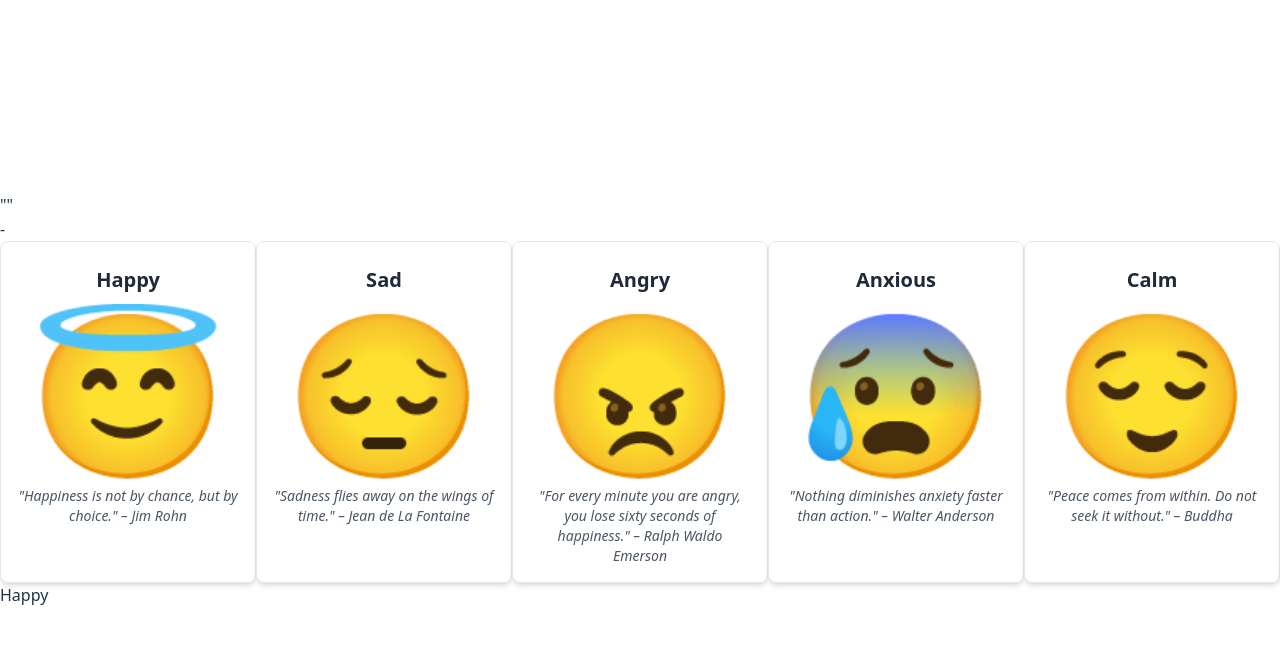
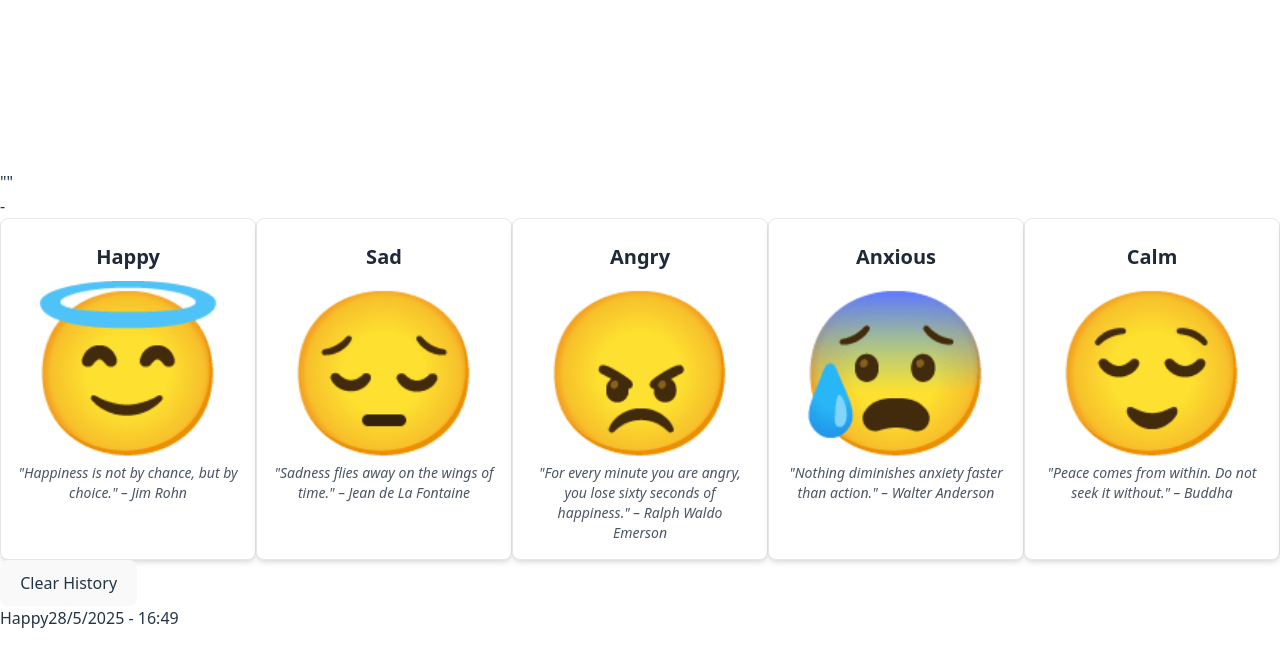
Before and after one commit to anjana732/mood-journal, a React (Vite) app: page / in a window 1280 px wide. Both pictures are taken after a click on the element 128 px from the left and 424 px from the top of the page. Shown: the top 666 px of the page. Built offline with nearby package versions, Linux system fonts and the light colour scheme; no server answers.

Commit message:
Add Clear History functionality

```diff
--- a/src/App.jsx
+++ b/src/App.jsx
@@ -8,61 +8,65 @@ function App() {
   const emojiObject = [
     {
       emojiName: "Happy",
-      emoji:"😇",
-      quote:"\"Happiness is not by chance, but by choice.\" – Jim Rohn" ,
+      emoji: "😇",
+      quote: "\"Happiness is not by chance, but by choice.\" – Jim Rohn",
 
     },
     {
       emojiName: "Sad",
-      emoji:"😔",
-      quote:"\"Sadness flies away on the wings of time.\" – Jean de La Fontaine" ,
+      emoji: "😔",
+      quote: "\"Sadness flies away on the wings of time.\" – Jean de La Fontaine",
 
     }, {
       emojiName: "Angry",
-      emoji:"😠",
-      quote:"\"For every minute you are angry, you lose sixty seconds of happiness.\" – Ralph Waldo Emerson"
+      emoji: "😠",
+      quote: "\"For every minute you are angry, you lose sixty seconds of happiness.\" – Ralph Waldo Emerson"
 
     }, {
       emojiName: "Anxious",
-      emoji:"😰",
-      quote:"\"Nothing diminishes anxiety faster than action.\" – Walter Anderson"
+      emoji: "😰",
+      quote: "\"Nothing diminishes anxiety faster than action.\" – Walter Anderson"
 
     }, {
       emojiName: "Calm",
-      emoji:"😌",
-      quote:"\"Peace comes from within. Do not seek it without.\" – Buddha"
+      emoji: "😌",
+      quote: "\"Peace comes from within. Do not seek it without.\" – Buddha"
 
     },
     {
       emojiName: "Tired",
-      emoji:"😪",
-      quote:"\"Rest when you're weary. Refresh and renew yourself.\" – Ralph Marston" ,
+      emoji: "😪",
+      quote: "\"Rest when you're weary. Refresh and renew yourself.\" – Ralph Marston",
 
     },
     {
       emojiName: "Loved",
-      emoji:"🥰",
-      quote:"\"To love and be loved is to feel the sun from both sides.\" – David Viscott" ,
+      emoji: "🥰",
+      quote: "\"To love and be loved is to feel the sun from both sides.\" – David Viscott",
 
     }
   ];
 
   const [selectMood, setSelectMood] = useState("");
 
-  function handleMoodSelect(moodObj){
+
+  function handleMoodSelect(moodObj) {
     setSelectMood(moodObj);
   }
+  const hasTodayMood = localStorage.getItem("todayMood") !== null;
 
   return (
     <>
-      <QuoteOfTheDay/>
-    <div id="emoji-container">
-     {emojiObject.map((mood)=>{
-      return <EmojiCard key={mood.emojiName} {...mood} onMoodSelect={handleMoodSelect}/>
-     } )}
+      <QuoteOfTheDay />
+      <div id="emoji-container">
+        {emojiObject.map((mood) => {
+          return <EmojiCard key={mood.emojiName} {...mood} onMoodSelect={handleMoodSelect} />
+        })}
       </div>
+      {
+        hasTodayMood && (<TodayMood mood={selectMood} />)
+      }
 
-    <TodayMood mood={selectMood}/>
     </>
   )
 }
--- a/src/components/EmojiCard.jsx
+++ b/src/components/EmojiCard.jsx
@@ -1,7 +1,17 @@
 function EmojiCard({ emojiName, emoji, quote , onMoodSelect}) {
 
     const handleClick = () =>{
-        onMoodSelect({mood:emojiName})
+        const now = new Date();
+        const today =  `${now.getDate()}/${now.getMonth() + 1}/${now.getFullYear()} - ${now.getHours()}:${now.getMinutes()}`;
+        const newMood = {
+            mood: emojiName,
+            date: today
+        }
+
+        const moodHistory = JSON.parse(localStorage.getItem("todayMood")) || [];
+        moodHistory.push(newMood);
+        localStorage.setItem("todayMood", JSON.stringify(moodHistory));
+        onMoodSelect(newMood);
     }
 
     return (
--- a/src/components/TodayMood.jsx
+++ b/src/components/TodayMood.jsx
@@ -1,7 +1,24 @@
+import { useState } from "react";
+
 function TodayMood({mood}){
+
+    const[todayMood, setTodayMood] = useState(JSON.parse(localStorage.getItem("todayMood")))
+     console.log("today Mood....", todayMood);
+
+    const handleClearHistory = () =>{
+        localStorage.removeItem("todayMood");
+        setTodayMood(JSON.parse(localStorage.getItem("todayMood")) || []);
+    }
+
+
+
     return(
         <>
-            <p>{mood.mood}</p>
+            <button onClick={handleClearHistory} >Clear History</button>
+            {todayMood.map((moodItem) => {
+                return <p>{moodItem.mood + moodItem.date}</p>
+            })}
+
         </>
     )
 }
```
